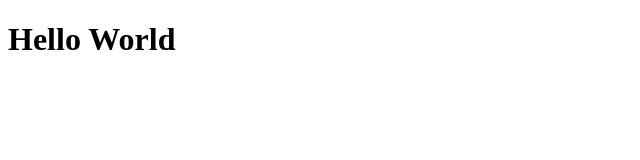
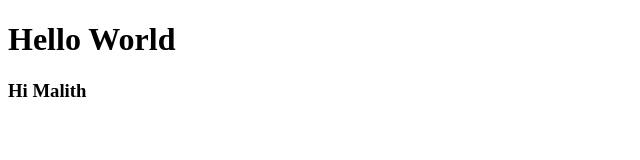
Before and after one commit to malithtennakoon/Git-Lecture, a plain HTML site: page hello.html in a window 1280 px wide. Shown: the whole page, without its empty margins (0-640 px from the left). Drawn offline with Linux system fonts and the light colour scheme.

Commit message:
added 1 line

```diff
--- a/hello.html
+++ b/hello.html
@@ -6,5 +6,6 @@
     </head>
     <body>
         <H1>Hello World</H1>
+        <h3>Hi Malith</h3>
     </body>
 </html>
```
